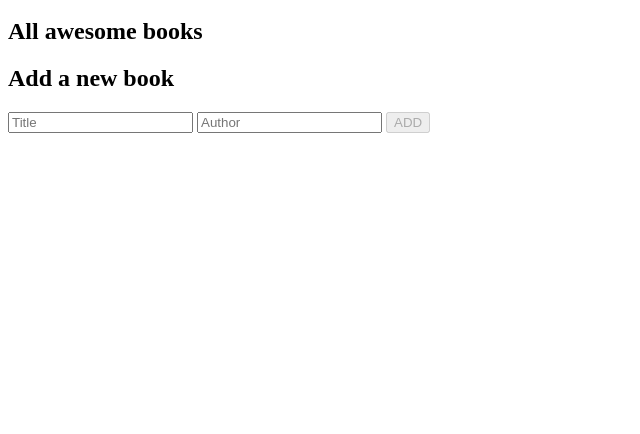
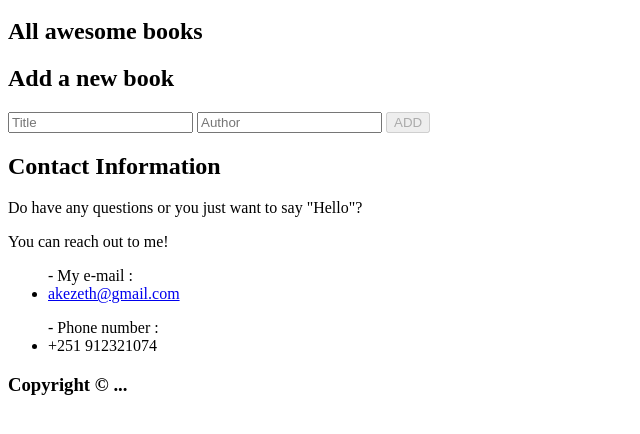
Before and after one commit to akezeth/Awesome-books-es6, a plain HTML site: page index.html in a window 1280 px wide. Shown: the part 136-570 px from the top of the page, without its empty margins (0-640 px from the left). Drawn offline with Linux system fonts and the light colour scheme.

Commit message:
Add contact section and footer

```diff
--- a/index.html
+++ b/index.html
@@ -35,6 +35,26 @@
     <button disabled class="disabled" type="button" id="add">ADD</button>
   </section>
 
+  <section id="contact" class="container flex column invisible">
+    <h2>Contact Information</h2>
+    <p class="p-top">Do have any questions or you just want to say "Hello"?</p>
+    <p class="p-bot">You can reach out to me!</p>
+    <div class="contactList">
+      <ul>- My e-mail :
+        <li><a href="#">akezeth@gmail.com</a></li>
+      </ul>
+      <ul>- Phone number :
+        <li>+251 912321074</li>
+      </ul>
+    </div>
+  </section>
+
+  <footer id="footer">
+    <div class="footer">
+      <h3>Copyright &copy; ...</h3>
+    </div>
+  </footer>
+
 </body>
 <script src="./index.js"></script>
 </html>
```
